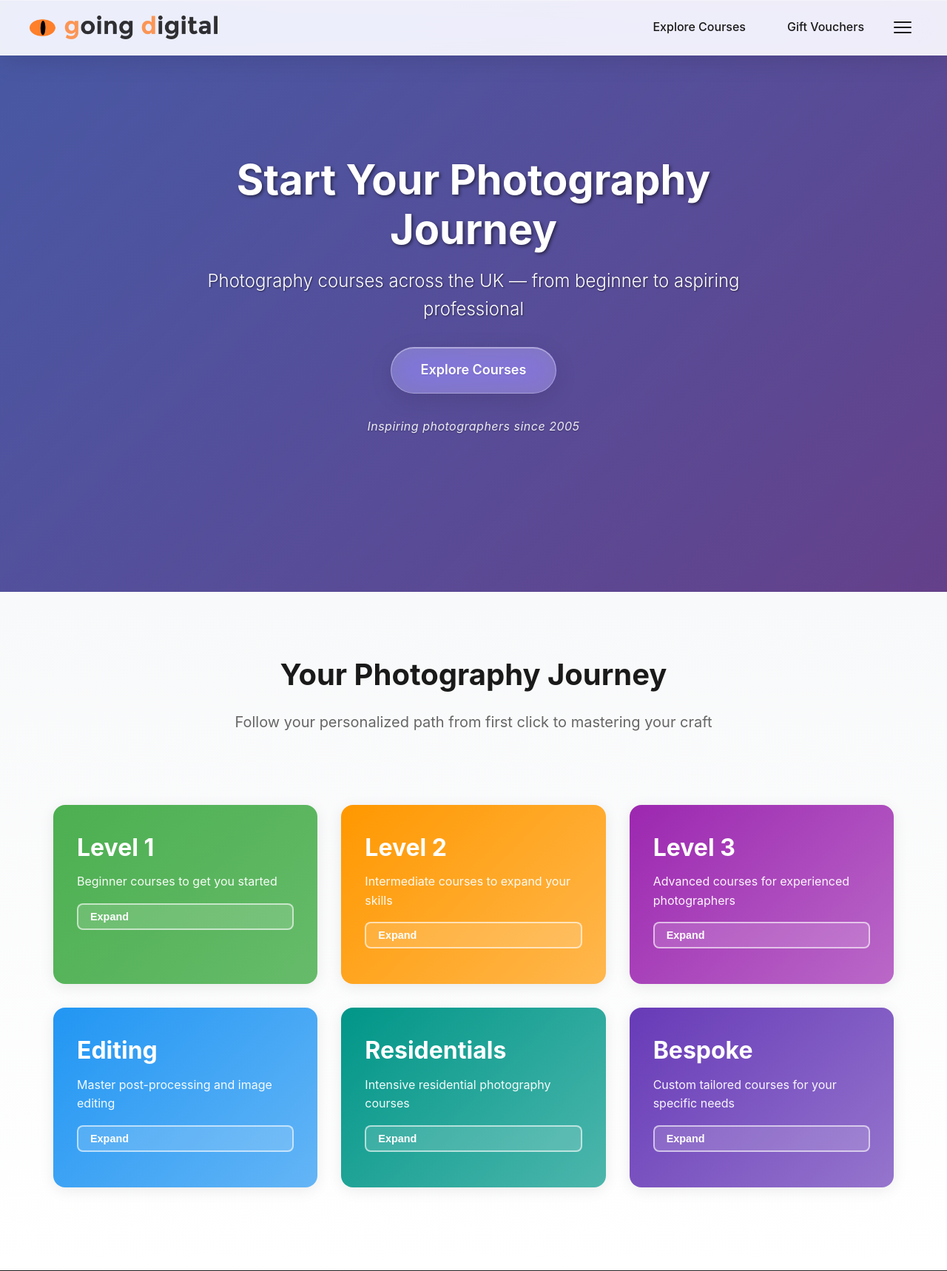
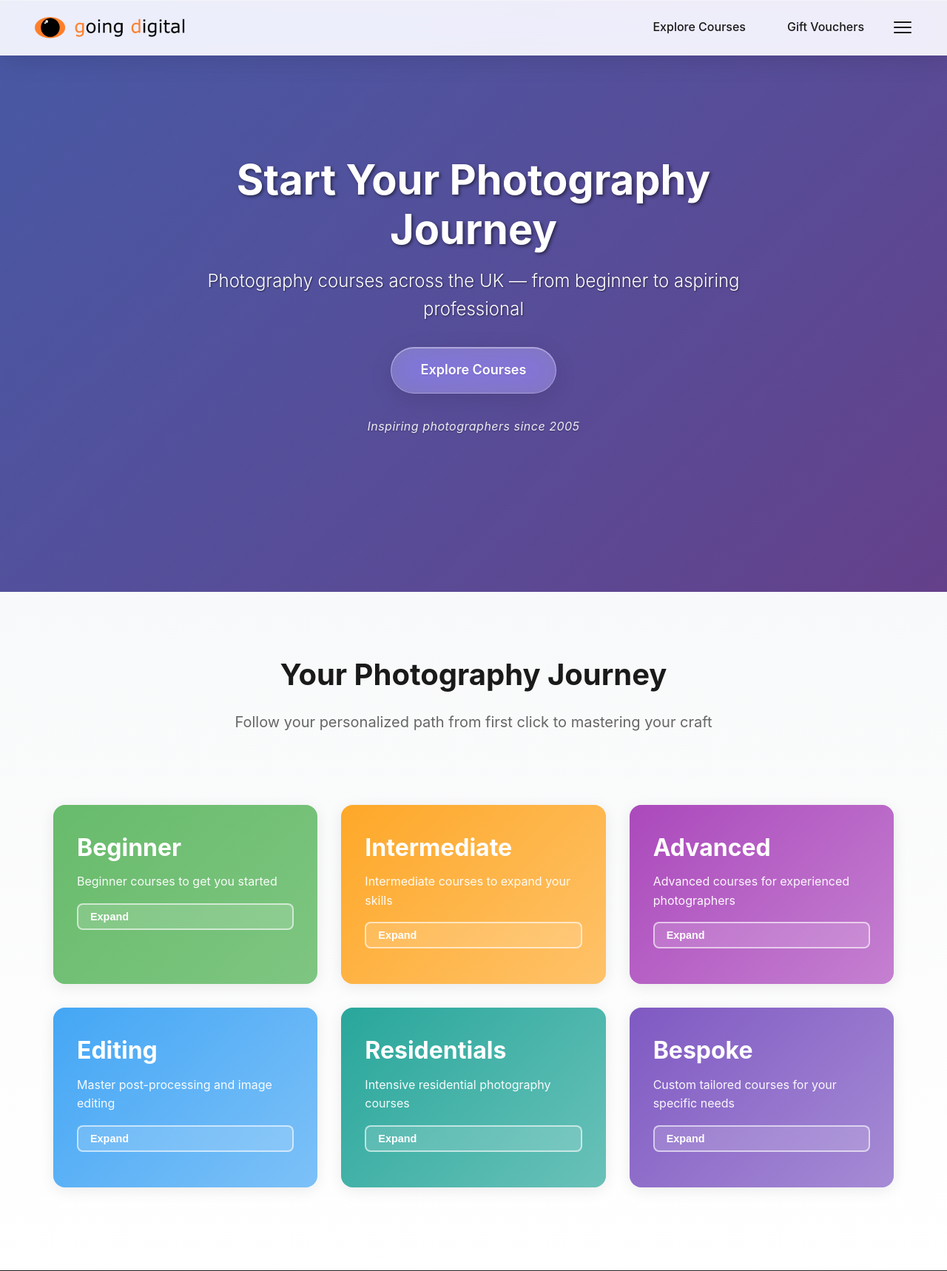
Before and after one commit to jthitch/going-digital, a Django app: page / in a window 1280 px wide. Shown: the top 1718 px of the page at 74% size. Run offline with Django 4.2, Linux system fonts and the light colour scheme; data that the repository does not hold is empty; parts of the project's set-up code (start-up, migrations or seed data) failed here and were passed over; some libraries are stand-ins or nearby versions.

Commit message:
Update course list styles and HTML structure for improved visual consistency
This commit modifies the CSS for course level badges and journey level boxes, updating background gradients and adding overlay styles for better aesthetics. Additionally, the HTML structure for course levels is enhanced to dynamically include course images, improving the visual presentation on the homepage. The JavaScript initialization for level colors is also updated to include a new 'various' level.

```diff
--- a/static/css/course-list.css
+++ b/static/css/course-list.css
@@ -1166,7 +1166,7 @@ body.map-view-active .filters-content {
 }
 
 .course-level-badge[data-level="various"] {
-    background: linear-gradient(135deg, #009688 0%, #4db6ac 100%);
+    background: linear-gradient(135deg, #c2185b 0%, #ec407a 100%);
     color: white;
 }
 
--- a/static/css/homepage.css
+++ b/static/css/homepage.css
@@ -191,13 +191,41 @@
 }
 
 .journey-level-box {
-    background: white;
+    --tile-image: none;
+    --tile-overlay: linear-gradient(135deg, #4caf50 0%, #66bb6a 100%);
+    background: var(--tile-overlay);
     border-radius: 16px;
     padding: 2rem;
     box-shadow: 0 4px 20px rgba(0, 0, 0, 0.08);
     transition: all 0.3s ease;
     display: flex;
     flex-direction: column;
+    position: relative;
+    overflow: hidden;
+}
+
+.journey-level-box::before {
+    content: "";
+    position: absolute;
+    inset: 0;
+    background-image: var(--tile-image);
+    background-size: cover;
+    background-position: center;
+    opacity: 0.5;
+    z-index: 0;
+}
+
+.journey-level-box::after {
+    content: "";
+    position: absolute;
+    inset: 0;
+    background: var(--tile-overlay);
+    z-index: 1;
+}
+
+.journey-level-box > * {
+    position: relative;
+    z-index: 2;
 }
 
 .journey-level-box:hover {
@@ -207,37 +235,37 @@
 
 /* Level 1 - Green */
 .level-box-1 {
-    background: linear-gradient(135deg, #4caf50 0%, #66bb6a 100%);
+    --tile-overlay: linear-gradient(135deg, rgba(76, 175, 80, 0.6) 0%, rgba(102, 187, 106, 0.6) 100%);
     color: white;
 }
 
 /* Level 2 - Orange */
 .level-box-2 {
-    background: linear-gradient(135deg, #ff9800 0%, #ffb74d 100%);
+    --tile-overlay: linear-gradient(135deg, rgba(255, 152, 0, 0.6) 0%, rgba(255, 183, 77, 0.6) 100%);
     color: white;
 }
 
 /* Level 3 - Purple */
 .level-box-3 {
-    background: linear-gradient(135deg, #9c27b0 0%, #ba68c8 100%);
+    --tile-overlay: linear-gradient(135deg, rgba(156, 39, 176, 0.6) 0%, rgba(186, 104, 200, 0.6) 100%);
     color: white;
 }
 
 /* Editing - Blue */
 .level-box-editing {
-    background: linear-gradient(135deg, #2196f3 0%, #64b5f6 100%);
+    --tile-overlay: linear-gradient(135deg, rgba(33, 150, 243, 0.6) 0%, rgba(100, 181, 246, 0.6) 100%);
     color: white;
 }
 
 /* Residentials - Teal */
 .level-box-residentials {
-    background: linear-gradient(135deg, #009688 0%, #4db6ac 100%);
+    --tile-overlay: linear-gradient(135deg, rgba(0, 150, 136, 0.6) 0%, rgba(77, 182, 172, 0.6) 100%);
     color: white;
 }
 
 /* Bespoke - Deep Purple */
 .level-box-bespoke {
-    background: linear-gradient(135deg, #673ab7 0%, #9575cd 100%);
+    --tile-overlay: linear-gradient(135deg, rgba(103, 58, 183, 0.6) 0%, rgba(149, 117, 205, 0.6) 100%);
     color: white;
 }
 
--- a/templates/courses/course_list.html
+++ b/templates/courses/course_list.html
@@ -620,7 +620,8 @@ function initializeMap() {
     const levelColors = {
         'beginner': '#4caf50',      // Green
         'intermediate': '#ff9800',   // Orange
-        'advanced': '#9c27b0'        // Purple
+        'advanced': '#9c27b0',       // Purple
+        'various': '#c2185b'         // Magenta
     };
 
     // Function to create custom marker icon with logo and colored circle
--- a/templates/courses/homepage.html
+++ b/templates/courses/homepage.html
@@ -235,9 +235,10 @@
         {% endif %}
         <div class="journey-levels-grid">
             <!-- Level 1 -->
-            <div class="journey-level-box level-box-1">
+            {% with course=level_1_courses.0 %}
+            <div class="journey-level-box level-box-1"{% if course.image %} style="--tile-image: url('{{ course.image.url }}');"{% elif course.first_uploaded_image %} style="--tile-image: url('{{ course.first_uploaded_image.image.url }}');"{% endif %}>
                 <a href="{% url 'courses:course_list' %}?level=beginner" class="level-box-link">
-                    <h3 class="level-box-title">Level 1</h3>
+                    <h3 class="level-box-title">Beginner</h3>
                     <p class="level-box-description">Beginner courses to get you started</p>
                 </a>
                 <button type="button" class="level-expand-btn" aria-expanded="false" aria-controls="level-1-courses">Expand</button>
@@ -256,11 +257,13 @@
                     {% endif %}
                 </div>
             </div>
+            {% endwith %}
 
             <!-- Level 2 -->
-            <div class="journey-level-box level-box-2">
+            {% with course=level_2_courses.0 %}
+            <div class="journey-level-box level-box-2"{% if course.image %} style="--tile-image: url('{{ course.image.url }}');"{% elif course.first_uploaded_image %} style="--tile-image: url('{{ course.first_uploaded_image.image.url }}');"{% endif %}>
                 <a href="{% url 'courses:course_list' %}?level=intermediate" class="level-box-link">
-                    <h3 class="level-box-title">Level 2</h3>
+                    <h3 class="level-box-title">Intermediate</h3>
                     <p class="level-box-description">Intermediate courses to expand your skills</p>
                 </a>
                 <button type="button" class="level-expand-btn" aria-expanded="false" aria-controls="level-2-courses">Expand</button>
@@ -279,11 +282,13 @@
                     {% endif %}
                 </div>
             </div>
+            {% endwith %}
 
             <!-- Level 3 -->
-            <div class="journey-level-box level-box-3">
+            {% with course=level_3_courses.0 %}
+            <div class="journey-level-box level-box-3"{% if course.image %} style="--tile-image: url('{{ course.image.url }}');"{% elif course.first_uploaded_image %} style="--tile-image: url('{{ course.first_uploaded_image.image.url }}');"{% endif %}>
                 <a href="{% url 'courses:course_list' %}?level=advanced" class="level-box-link">
-                    <h3 class="level-box-title">Level 3</h3>
+                    <h3 class="level-box-title">Advanced</h3>
                     <p class="level-box-description">Advanced courses for experienced photographers</p>
                 </a>
                 <button type="button" class="level-expand-btn" aria-expanded="false" aria-controls="level-3-courses">Expand</button>
@@ -302,9 +307,11 @@
                     {% endif %}
                 </div>
             </div>
+            {% endwith %}
 
             <!-- Editing -->
-            <div class="journey-level-box level-box-editing">
+            {% with course=editing_courses.0 %}
+            <div class="journey-level-box level-box-editing"{% if course.image %} style="--tile-image: url('{{ course.image.url }}');"{% elif course.first_uploaded_image %} style="--tile-image: url('{{ course.first_uploaded_image.image.url }}');"{% endif %}>
                 <a href="{% url 'courses:course_list' %}?q=editing" class="level-box-link">
                     <h3 class="level-box-title">Editing</h3>
                     <p class="level-box-description">Master post-processing and image editing</p>
@@ -325,9 +332,11 @@
                     {% endif %}
                 </div>
             </div>
+            {% endwith %}
 
             <!-- Residentials -->
-            <div class="journey-level-box level-box-residentials">
+            {% with course=residentials_courses.0 %}
+            <div class="journey-level-box level-box-residentials"{% if course.image %} style="--tile-image: url('{{ course.image.url }}');"{% elif course.first_uploaded_image %} style="--tile-image: url('{{ course.first_uploaded_image.image.url }}');"{% endif %}>
                 <a href="{% url 'courses:course_list' %}?q=residential" class="level-box-link">
                     <h3 class="level-box-title">Residentials</h3>
                     <p class="level-box-description">Intensive residential photography courses</p>
@@ -348,9 +357,11 @@
                     {% endif %}
                 </div>
             </div>
+            {% endwith %}
 
             <!-- Bespoke -->
-            <div class="journey-level-box level-box-bespoke">
+            {% with course=bespoke_courses.0 %}
+            <div class="journey-level-box level-box-bespoke"{% if course.image %} style="--tile-image: url('{{ course.image.url }}');"{% elif course.first_uploaded_image %} style="--tile-image: url('{{ course.first_uploaded_image.image.url }}');"{% endif %}>
                 <a href="{% url 'courses:course_list' %}?q=bespoke" class="level-box-link">
                     <h3 class="level-box-title">Bespoke</h3>
                     <p class="level-box-description">Custom tailored courses for your specific needs</p>
@@ -371,6 +382,7 @@
                     {% endif %}
                 </div>
             </div>
+            {% endwith %}
         </div>
     </div>
 </section>
```
Also changed, not shown: static/img/favicon/favicon.png, static/img/logo/logo-dark.png, static/img/logo/logo-eye.png, static/img/logo/logo.png.
